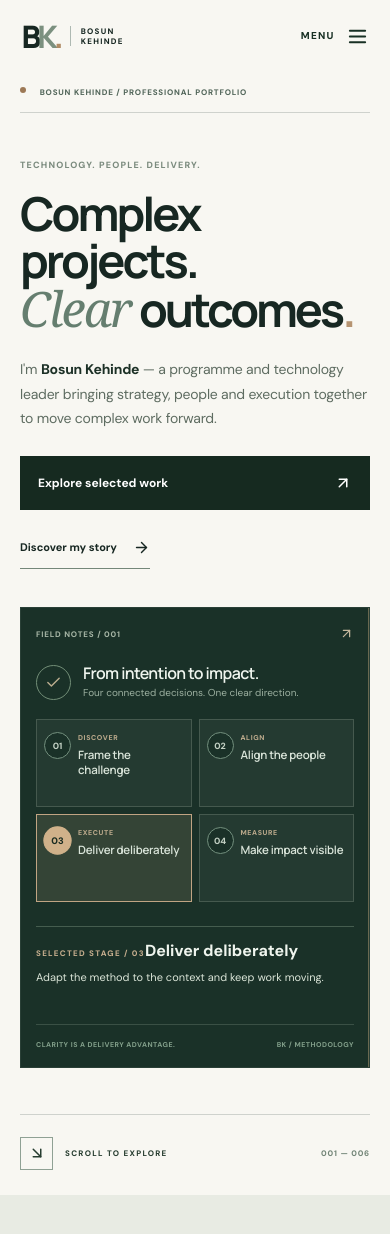
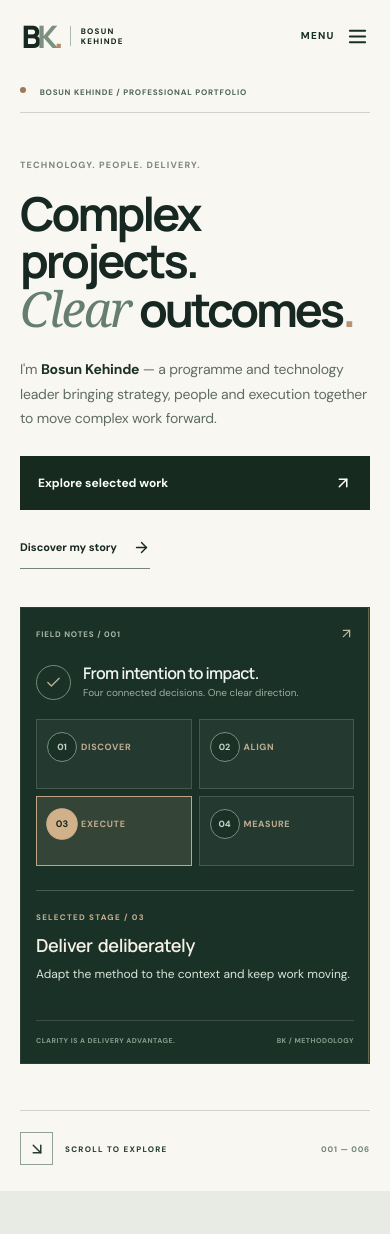
Before and after one commit to olaoluwabankole3-cmd/Bosun-Kehinde, a Next.js app: page / in a window 390 px wide. Shown: the top 1234 px of the page. Built offline with nearby package versions, Linux system fonts and the light colour scheme.

Commit message:
style(mobile): compact delivery navigation with readable active-stage detail

```diff
--- a/src/app/mobile.css
+++ b/src/app/mobile.css
@@ -391,3 +391,14 @@
   .footer-top h2 { letter-spacing:-.042em; word-spacing:.10em; }
   .footer-wordmark { letter-spacing:-.045em; word-spacing:.22em; }
 }
+
+/* Phone motion: the four phases are compact tappable selectors; full copy lives in the active detail. */
+.ds-summary-title { display:none; }
+@media (max-width:600px) {
+  .ds-stage { min-height:70px; align-items:center; padding:12px 10px; }
+  .ds-node { width:30px; height:30px; }
+  .ds-step-tag { font-size:9px; letter-spacing:.07em; margin-bottom:0; line-height:1.4; }
+  .ds-step-copy strong { display:none; }
+  .ds-summary-title { display:block; color:#f7f1e5; font-family:var(--font-display); font-size:18px; font-weight:600; line-height:1.3; margin-top:9px; letter-spacing:-.025em; word-spacing:.12em; }
+  .ds-summary p { margin-top:7px; font-size:12px; line-height:1.6; }
+}
```
